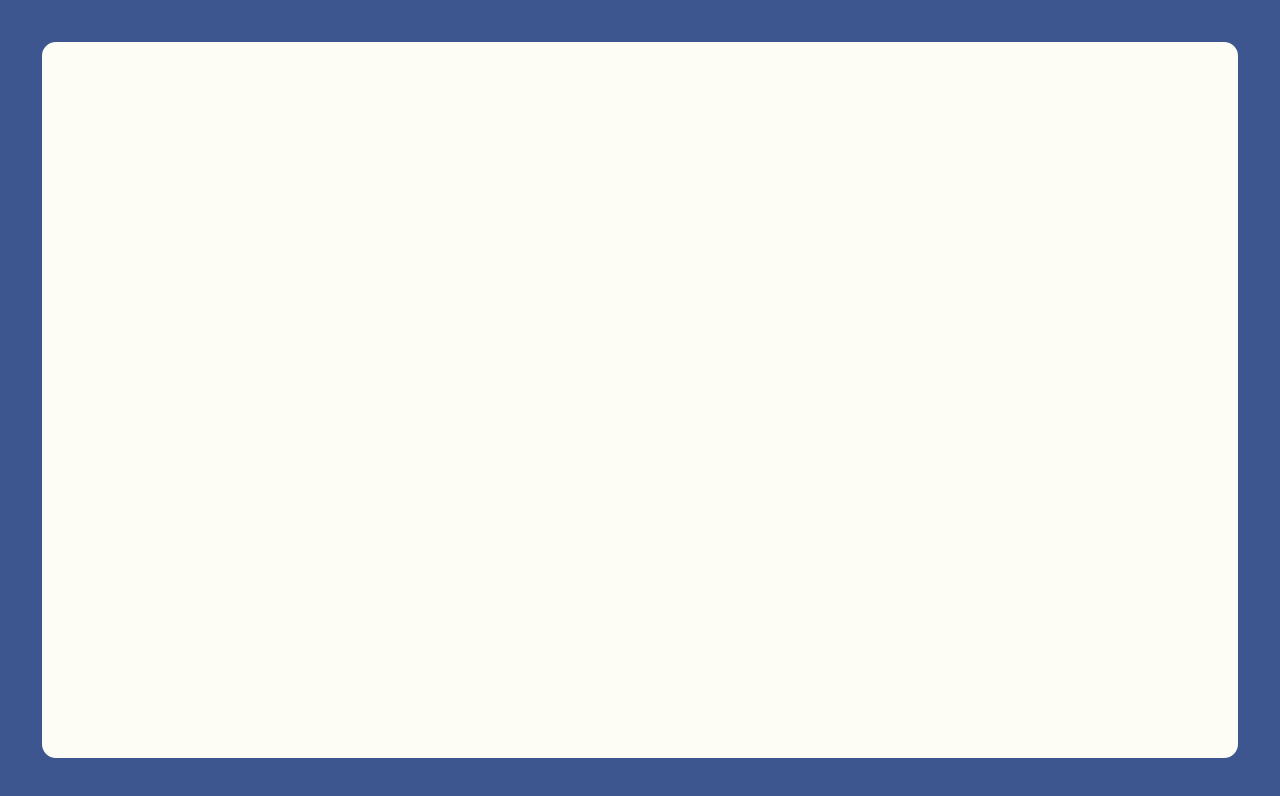
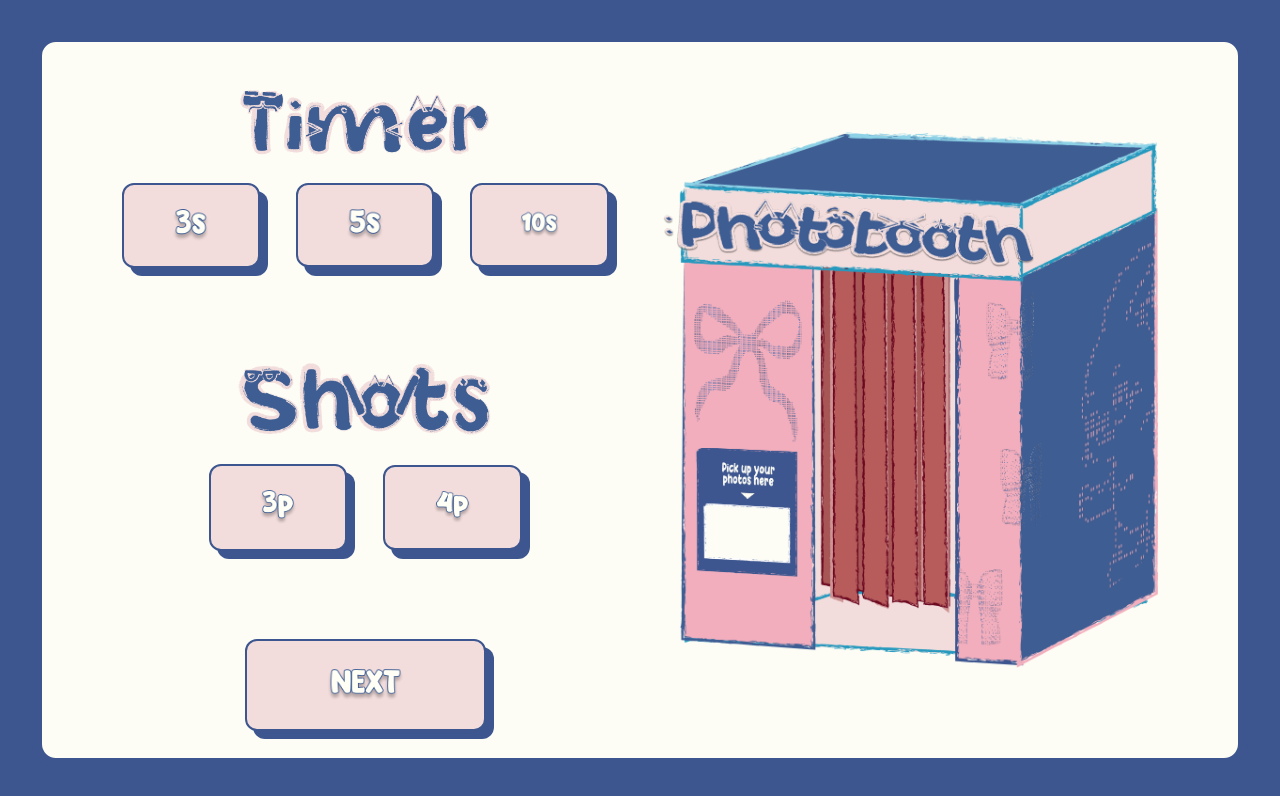
Before and after one commit to Reynard-sys/photobooth, a Next.js app: page /select in a window 1280 px wide. Shown: the top 796 px of the page. Built offline with nearby package versions, Linux system fonts and the light colour scheme.

Commit message:
frontend for select page done

```diff
--- a/src/app/page.js
+++ b/src/app/page.js
@@ -39,6 +39,7 @@ export default function Home() {
             />
           </div>
         </Link>
+
         {/* Middle Screen Size */}
         <div className="hidden lg:flex xl:hidden fixed inset-y-0 left-25 items-center justify-center pointer-events-none z-10">
           <div className="flex flex-col items-center gap-6 pointer-events-auto">
@@ -83,6 +84,7 @@ export default function Home() {
             className="pointer-events-auto w-[40vw] max-w-554 h-auto"
           />
         </div>
+
         {/* Large Screen Size */}
         <div className="hidden xl:flex fixed inset-y-0 left-25 items-center justify-center pointer-events-none z-10">
           <div className="flex flex-col items-center gap-6 pointer-events-auto">
--- a/src/app/select/page.js
+++ b/src/app/select/page.js
@@ -15,17 +15,17 @@ export default function SelectPage() {
       <Border />
       <main className="flex min-h-screen flex-col items-center p-15 sm:p-18 md:p-12 lg:p-24 pt-15 sm:pt-0 md:pt-0 lg:pt-30 bg-[#FDFDF5]">
         {/* Small Screen Size */}
-        <div className="flex lg:hidden inset-0 items-center justify-center pointer-event-none z-10 mt-0 sm:mt-15 mb-8 md:mb-5">
+        <div className="flex lg:hidden inset-0 items-center justify-center pointer-event-none z-10 mt-[5vw] mb-8">
           <Image
             src="/cute_booth.png"
             alt="Photobooth Small"
             width={600}
             height={300.948}
             priority
-            className="pointer-events-auto w-[50vw] max-w-80 sm:max-w-70 md:max-w-80 h-auto"
+            className="pointer-events-auto w-[50vw] max-w-70 h-auto"
           />
         </div>
-        <div className="lg:hidden flex flex-col items-center gap-5 md:gap-3">
+        <div className="lg:hidden flex flex-col items-center gap-5">
           {/* Timer Column */}
           <div>
             <Image
@@ -34,11 +34,11 @@ export default function SelectPage() {
               width={400}
               height={100}
               priority
-              className="pointer-events-auto w-[35vw] sm:w-[40vw] max-w-80 sm:max-w-60 md:max-w-70 h-auto"
+              className="pointer-events-auto w-[40vw] max-w-60 h-auto"
             />
           </div>
           {/* Timer Buttons */}
-          <div className="flex flex-row gap-4">
+          <div className="flex gap-6">
             {/* 3 Seconds */}
             <TimerButton
               seconds={3}
@@ -67,10 +67,10 @@ export default function SelectPage() {
               width={400}
               height={100}
               priority
-              className="pointer-events-auto w-[25vw] sm:w-[30vw] max-w-60 sm:max-w-40 md:max-w-50 h-auto"
+              className="pointer-events-auto w-[30vw] max-w-40 h-auto"
             />
           </div>
-          <div className="flex flex-row gap-4">
+          <div className="flex gap-6">
             {/* 3 Shots */}
             <ShotButton
               shots={3}
@@ -88,20 +88,222 @@ export default function SelectPage() {
           {/* Next Button */}
           <Link
             href="/capture"
-            className="relative inline-block group mt-5 sm:mt-10"
+            className="relative inline-block group mt-10"
           >
-            <div className="absolute inset-0 bg-[#3D568F] rounded-xl translate-x-1 sm:translate-x-2 translate-y-1 sm:translate-y-2 group-active:bg-[#F2AEBD] transition-colors"></div>
-            <div className="relative bg-[#F2DDDC] border sm:border-2 border-[#3D568F] rounded-xl py-3 sm:py-3 md:py-4 px-8 sm:px-10 md:px-12 group-active:bg-[#3D568F] group-active:border-[#F2AEBD] transition-colors">
+            <div className="absolute inset-0 bg-[#3D568F] rounded-xl translate-x-2 translate-y-2 group-active:bg-[#F2AEBD] transition-colors"></div>
+            <div className="relative bg-[#F2DDDC] border-2 border-[#3D568F] rounded-xl py-3 px-10 group-active:bg-[#3D568F] group-active:border-[#F2AEBD] transition-colors">
               <Image
                 src="/next_button.png"
                 alt="Next Button"
                 width={200}
                 height={15}
                 priority
-                className="pointer-events-none w-[15vw] sm:w-[14vw] md:w-[9vw] h-auto group-active:hidden"
+                className="pointer-events-none w-[10vw] max-w-15 h-auto group-active:hidden"
+              />
+              <Image
+                src="/hover_next.png"
+                alt="Hovered Next Button"
+                width={200}
+                height={15}
+                priority
+                className="pointer-events-auto w-[13vw] h-auto hidden group-active:block"
               />
             </div>
           </Link>
+        </div>
+
+        {/* Medium Screen Size */}
+        <div className="hidden lg:flex xl:hidden fixed inset-y-0 left-25 items-center justify-center pointer-events-none z-10">
+          <div className="lg:flex flex flex-col items-center gap-5 pointer-events-auto">
+            {/* Timer Column */}
+            <div>
+              <Image
+                src="/timer_asset.png"
+                alt="Select Title"
+                width={400}
+                height={100}
+                priority
+                className="pointer-events-auto w-[35vw] max-w-200 h-auto"
+              />
+            </div>
+            {/* Timer Buttons */}
+            <div className="flex gap-7">
+              {/* 3 Seconds */}
+              <TimerButton
+                seconds={3}
+                isSelected={selectedTimer === 3}
+                onClick={() => setSelectedTimer(3)}
+              />
+              {/* 5 Seconds */}
+              <TimerButton
+                seconds={5}
+                isSelected={selectedTimer === 5}
+                onClick={() => setSelectedTimer(5)}
+              />
+              {/* 10 Seconds */}
+              <TimerButton
+                seconds={10}
+                isSelected={selectedTimer === 10}
+                onClick={() => setSelectedTimer(10)}
+              />
+            </div>
+
+            {/* Shots Column */}
+            <div>
+              <Image
+                src="/shots_asset.png"
+                alt="Select Title"
+                width={400}
+                height={100}
+                priority
+                className="pointer-events-auto w-[25vw] max-w-90 h-auto mt-15"
+              />
+            </div>
+            <div className="flex gap-8">
+              {/* 3 Shots */}
+              <ShotButton
+                shots={3}
+                isSelected={selectedShot === 3}
+                onClick={() => setSelectedShot(3)}
+              />
+              {/* 4 Shots */}
+              <ShotButton
+                shots={4}
+                isSelected={selectedShot === 4}
+                onClick={() => setSelectedShot(4)}
+              />
+            </div>
+
+            {/* Next Button */}
+            <Link href="/capture" className="relative inline-block group mt-15">
+              <div className="absolute inset-0 bg-[#3D568F] rounded-xl translate-x-2 translate-y-2 group-active:bg-[#F2AEBD] transition-colors"></div>
+              <div className="relative bg-[#F2DDDC] border-2 border-[#3D568F] rounded-xl py-7 px-18 group-active:bg-[#3D568F] group-active:border-[#F2AEBD] transition-colors">
+                <Image
+                  src="/next_button.png"
+                  alt="Next Button"
+                  width={200}
+                  height={15}
+                  priority
+                  className="pointer-events-none w-[6vw] h-auto group-hover:hidden"
+                />
+                <Image
+                  src="/hover_next.png"
+                  alt="Hovered Next Button"
+                  width={200}
+                  height={15}
+                  priority
+                  className="pointer-events-auto w-[6vw] h-auto hidden group-hover:block"
+                />
+              </div>
+            </Link>
+          </div>
+        </div>
+        <div className="hidden lg:flex xl:hidden fixed inset-y-0 right-[calc(4.5vw+1rem)] items-center justify-center pointer-events-none z-10">
+          <Image
+            src="/cute_booth.png"
+            alt="Photobooth Large"
+            width={554.039}
+            height={621.22}
+            priority
+            className="pointer-events-auto w-[40vw] max-w-120 h-auto"
+          />
+        </div>
+
+        {/* Large Screen Size */}
+        <div className="hidden xl:flex fixed inset-y-0 left-30 xl:left-[calc(7vw+2rem)] items-center justify-center pointer-events-none z-10">
+          <div className="flex flex-col items-center gap-2 pointer-events-auto">
+            {/* Timer Column */}
+            <div>
+              <Image
+                src="/timer_asset.png"
+                alt="Select Title"
+                width={400}
+                height={100}
+                priority
+                className="pointer-events-auto w-[35vw] max-w-140 h-auto"
+              />
+            </div>
+            {/* Timer Buttons */}
+            <div className="flex gap-9">
+              {/* 3 Seconds */}
+              <TimerButton
+                seconds={3}
+                isSelected={selectedTimer === 3}
+                onClick={() => setSelectedTimer(3)}
+              />
+              {/* 5 Seconds */}
+              <TimerButton
+                seconds={5}
+                isSelected={selectedTimer === 5}
+                onClick={() => setSelectedTimer(5)}
+              />
+              {/* 10 Seconds */}
+              <TimerButton
+                seconds={10}
+                isSelected={selectedTimer === 10}
+                onClick={() => setSelectedTimer(10)}
+              />
+            </div>
+
+            {/* Shots Column */}
+            <div>
+              <Image
+                src="/shots_asset.png"
+                alt="Select Title"
+                width={400}
+                height={100}
+                priority
+                className="pointer-events-auto w-[25vw] max-w-95 h-auto mt-15"
+              />
+            </div>
+            <div className="flex gap-9">
+              {/* 3 Shots */}
+              <ShotButton
+                shots={3}
+                isSelected={selectedShot === 3}
+                onClick={() => setSelectedShot(3)}
+              />
+              {/* 4 Shots */}
+              <ShotButton
+                shots={4}
+                isSelected={selectedShot === 4}
+                onClick={() => setSelectedShot(4)}
+              />
+            </div>
+
+            {/* Next Button */}
+            <Link href="/capture" className="relative inline-block group mt-20">
+              <div className="absolute inset-0 bg-[#3D568F] rounded-xl translate-x-2 translate-y-2 group-hover:bg-[#F2AEBD] transition-colors"></div>
+              <div className="relative bg-[#F2DDDC] border-2 border-[#3D568F] rounded-xl py-7 px-20 group-hover:bg-[#3D568F] group-hover:border-[#F2AEBD] transition-colors">
+                <Image
+                  src="/next_button.png"
+                  alt="Next Button"
+                  width={200}
+                  height={15}
+                  priority
+                  className="pointer-events-none w-[6vw] h-auto group-hover:hidden"
+                />
+                <Image
+                  src="/hover_next.png"
+                  alt="Hovered Next Button"
+                  width={200}
+                  height={15}
+                  priority
+                  className="pointer-events-auto w-[6vw] h-auto hidden group-hover:block"
+                />
+              </div>
+            </Link>
+          </div>
+        </div>
+        <div className="hidden xl:flex fixed inset-y-0 right-[calc(7vw+2rem)] items-center justify-center pointer-events-none z-10">
+          <Image
+            src="/cute_booth.png"
+            alt="Photobooth Large"
+            width={554.039}
+            height={621.22}
+            priority
+            className="pointer-events-auto w-[40vw] max-w-[calc(20vw+15rem)] h-auto"
+          />
         </div>
       </main>
     </>
--- a/src/components/shotSelect.jsx
+++ b/src/components/shotSelect.jsx
@@ -8,15 +8,15 @@ export default function ShotButton({ shots, isSelected, onClick }) {
       onClick={onClick}
     >
       <div
-        className={`absolute inset-0 rounded-xl translate-x-1 sm:translate-x-2 translate-y-1 sm:translate-y-2 transition-colors ${
-          isSelected ? "bg-[#F2AEBD]" : "bg-[#3D568F] group-active:bg-[#F2AEBD]"
+        className={`absolute inset-0 rounded-xl translate-x-1 sm:translate-x-2 lg:translate-x-2 translate-y-1 sm:translate-y-2 lg:translate-y-2 transition-colors ${
+          isSelected ? "bg-[#F2AEBD]" : "bg-[#3D568F] group-active:bg-[#F2AEBD] xl:group-hover:bg-[#F2AEBD]"
         }`}
       ></div>
       <div
-        className={`relative border sm:border-2 rounded-xl py-3 sm:py-3 md:py-4 px-8 sm:px-10 md:px-12 transition-colors ${
+        className={`relative border sm:border-2 rounded-xl py-3 sm:py-5 md:py-5 xl:py-6 px-8 sm:px-12 lg:px-12 md:px-12 transition-colors ${
           isSelected
             ? "bg-[#3D568F] border-[#F2AEBD]"
-            : "bg-[#F2DDDC] border-[#3D568F] group-active:bg-[#3D568F] group-active:border-[#F2AEBD]"
+            : "bg-[#F2DDDC] border-[#3D568F] group-active:bg-[#3D568F] group-active:border-[#F2AEBD] xl:group-hover:bg-[#3D568F] xl:group-hover:border-[#F2AEBD]"
         }`}
       >
         <Image
@@ -25,7 +25,7 @@ export default function ShotButton({ shots, isSelected, onClick }) {
           width={200}
           height={15}
           priority
-          className={`pointer-events-none w-[6vw] sm:w-[6vw] md:w-[4vw] h-auto ${isSelected ? "hidden" : "group-active:hidden"}`}
+          className={`pointer-events-none w-[4vw] sm:w-[4vw] lg:w-[3vw] md:w-[4vw] xl:w-[3vw] h-auto ${isSelected ? "hidden" : "group-active:hidden"}`}
         />
         <Image
           src={`/${shots}shots.png`}
@@ -33,7 +33,7 @@ export default function ShotButton({ shots, isSelected, onClick }) {
           width={200}
           height={15}
           priority
-          className={`pointer-events-none w-[6vw] sm:w-[8vw] md:w-[4vw] h-auto ${isSelected ? "block" : "hidden group-active:block"}`}
+          className={`pointer-events-none w-[4vw] sm:w-[4vw] lg:w-[3vw] md:w-[4vw] xl:w-[3vw] h-auto ${isSelected ? "block" : "hidden group-active:block"}`}
         />
       </div>
     </button>
--- a/src/components/timerSelect.jsx
+++ b/src/components/timerSelect.jsx
@@ -8,15 +8,15 @@ export default function TimerButton({ seconds, isSelected, onClick }) {
       onClick={onClick}
     >
       <div
-        className={`absolute inset-0 rounded-xl translate-x-1 sm:translate-x-2 translate-y-1 sm:translate-y-2 transition-colors ${
-          isSelected ? "bg-[#F2AEBD]" : "bg-[#3D568F] group-active:bg-[#F2AEBD]"
+        className={`absolute inset-0 rounded-xl translate-x-1 sm:translate-x-2 lg:translate-x-2 translate-y-1 sm:translate-y-2 lg:translate-y-2 transition-colors ${
+          isSelected ? "bg-[#F2AEBD]" : "bg-[#3D568F] group-active:bg-[#F2AEBD] xl:group-hover:bg-[#F2AEBD]"
         }`}
       ></div>
       <div
-        className={`relative border sm:border-2 rounded-xl py-3 sm:py-3 md:py-4 px-8 sm:px-10 md:px-12 transition-colors ${
+        className={`relative border sm:border-2 rounded-xl py-3 sm:py-5 md:py-5 xl:py-6 px-8 sm:px-12 lg:px-12 md:px-12 transition-colors ${
           isSelected
             ? "bg-[#3D568F] border-[#F2AEBD]"
-            : "bg-[#F2DDDC] border-[#3D568F] group-active:bg-[#3D568F] group-active:border-[#F2AEBD]"
+            : "bg-[#F2DDDC] border-[#3D568F] group-active:bg-[#3D568F] group-active:border-[#F2AEBD] xl:group-hover:bg-[#3D568F] xl:group-hover:border-[#F2AEBD]"
         }`}
       >
         <Image
@@ -25,7 +25,7 @@ export default function TimerButton({ seconds, isSelected, onClick }) {
           width={200}
           height={15}
           priority
-          className={`pointer-events-none w-[6vw] sm:w-[6vw] md:w-[4vw] h-auto ${
+          className={`pointer-events-none w-[4vw] sm:w-[4vw] md:w-[4vw] lg:w-[3vw] xl:w-[3vw] h-auto ${
             isSelected ? "hidden" : "group-active:hidden"
           }`}
         />
@@ -35,7 +35,7 @@ export default function TimerButton({ seconds, isSelected, onClick }) {
           width={200}
           height={15}
           priority
-          className={`pointer-events-none w-[6vw] sm:w-[6vw] md:w-[4vw] h-auto ${
+          className={`pointer-events-none w-[4vw] sm:w-[4vw] md:w-[4vw] lg:w-[3vw] xl:w-[3vw] h-auto ${
             isSelected ? "block" : "hidden group-active:block"
           }`}
         />
```
Also changed, not shown: public/hover_next.png (added).
